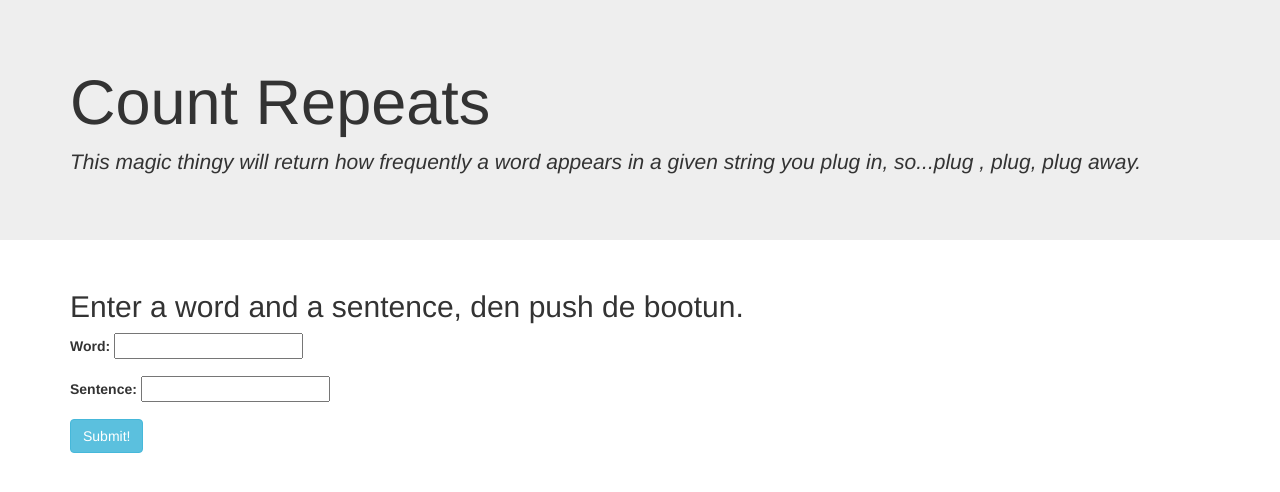
After one commit to RonandoL/Count-Repeats-PHP, a PHP site: template views/repeatcounter.html.twig in a window 1280 px wide. The commit adds this page. Shown: the top 492 px of the page. Run offline with PHP 8.4, Linux system fonts and the light colour scheme; the template is opened without the code that fills it, so the values that code supplies are empty; some libraries are stand-ins or nearby versions.

Commit message:
Finished: It will take in user input for word and sentence and display in browser number of times word appears in sentence.

```diff
--- /dev/null
+++ b/views/repeatcounter.html.twig
@@ -0,0 +1,63 @@
+<!DOCTYPE html>
+<html>
+    <head>
+        <link rel="stylesheet" href="https://maxcdn.bootstrapcdn.com/bootstrap/3.3.6/css/bootstrap.min.css" integrity="sha384-1q8mTJOASx8j1Au+a5WDVnPi2lkFfwwEAa8hDDdjZlpLegxhjVME1fgjWPGmkzs7" crossorigin="anonymous">
+        <link rel="stylesheet" href="css/styles.css">
+        <title>Count Repeats</title>
+    </head>
+
+    <body>
+            <div class='jumbotron'>
+                <div class='container'>
+                    <h1>Count Repeats</h1>
+                    <p><em>This magic thingy will return how frequently a word appears in a given string you plug in, so...plug , plug, plug away.</em></p>
+                </div>
+            </div>
+
+        <div class='container'>
+            <!-- Row: 1 -->
+            <div class='row'>
+                <div class='col-sm-12'>
+                    <h2>Enter a word and a sentence, den push de bootun.</h2>
+
+                    <form action='/userInput'>
+                        <div class='form-group'>
+                            <label for='word'>Word: </label>
+                            <input id='word' name='word' type='text'>
+                        </div>
+
+                        <div class='form-group'>
+                            <label for='sentence'>Sentence:</label>
+                            <input id='sentence' name='sentence' type='text'>
+                        </div>
+
+                        <button class='btn btn-info' type='submit'>Submit!</button>
+                    </form>
+
+                </div>  <!-- /col-sm-6 -->
+            </div>  <!-- /Row -->
+
+    <!-- Results ----------------------------->
+            <!-- Row: 2 -->
+            <div class="row">
+                <div class="col-sm-12">
+                    {% if results is not empty %}
+                        <h3>YOUR WORD IS: <span class="damn">"{{ word }}</span>"</h3>
+                        <h3>YOUR LIST IS: <span class="damn">"{{ sentence }}</span>"</h3>
+                        <h1>THAT SHIT APPEARS EXACTLY <span class="damn biggie">{{ results }}</span> TIMES, YO!</h1>
+                    {% endif %}
+
+                </div><!--col-sm-6-->
+            </div><!--row-->
+        </div>  <!-- /Container  -->
+
+
+
+
+
+
+
+
+
+    </body>
+</html>
--- a/web/css/styles.css
+++ b/web/css/styles.css
@@ -0,0 +1,7 @@
+.damn {
+    color: #DF013A;
+}
+
+.biggie {
+    font-size: 19em;
+}
```
Also changed, not shown: app/app.php (+11 -6 lines), src/RepeatCounter.php (+1 -9 lines), tests/CountRepeatsTest.php (+2 -2 lines), views/crepeatcounter.html.twig (deleted, +0 -57 lines).
